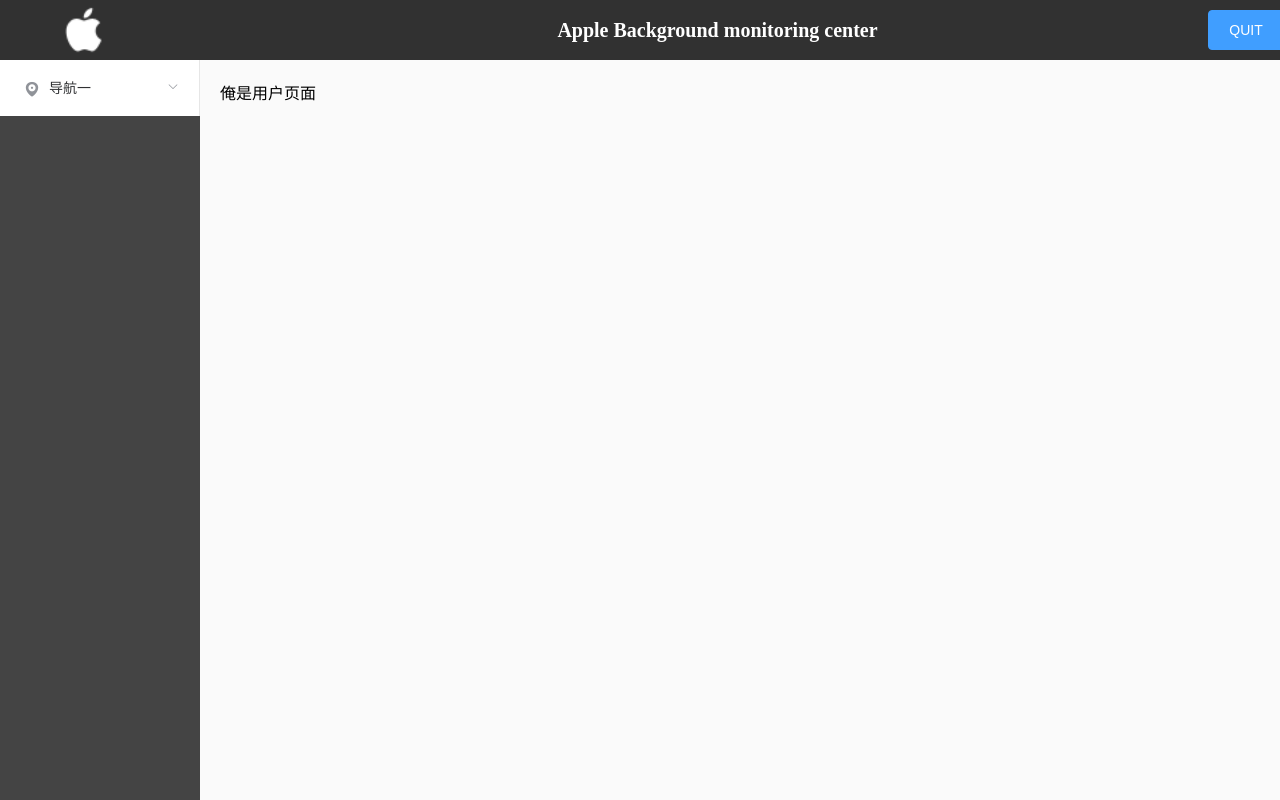
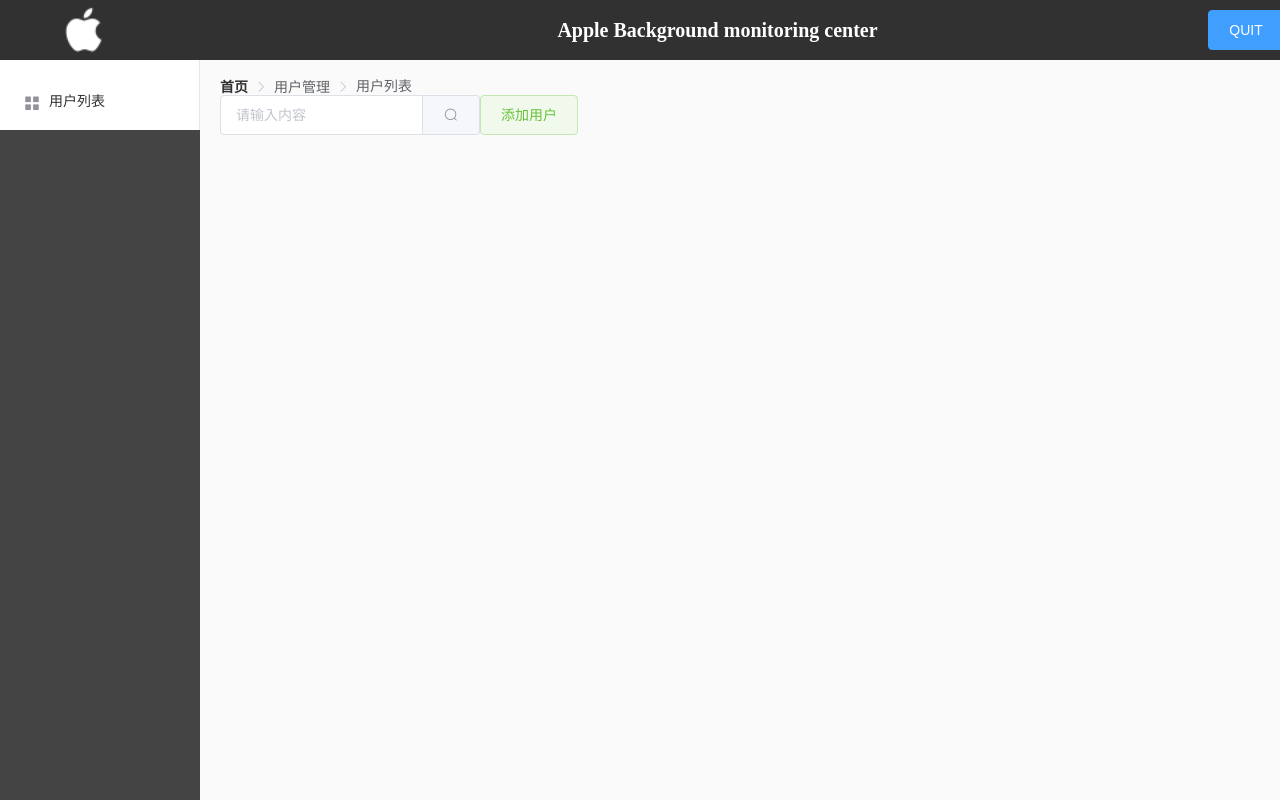
Before and after one commit to itdolphin/manager1.0, a Vue app: page /#/users in a window 1280 px wide. Built offline with nearby package versions, Linux system fonts and the light colour scheme.

Commit message:
users主体初步尝试

```diff
--- a/src/components/index.vue
+++ b/src/components/index.vue
@@ -23,7 +23,6 @@
           default-active="2"
           class="el-menu-vertical-demo"
         >
-          <el-submenu index="1">
             <template slot="title">
               <i class="el-icon-location"></i>
               <span>导航一</span>
@@ -31,8 +30,6 @@
             <el-menu-item-group>
               <el-menu-item index="users"><i class="el-icon-menu"></i>用户列表</el-menu-item>
             </el-menu-item-group>
-          </el-submenu>
-
 
         </el-menu>
       </el-aside>
--- a/src/components/users.vue
+++ b/src/components/users.vue
@@ -1,13 +1,37 @@
 <template>
-    <div>俺是用户页面</div>
+  <div>
+    <!-- 面包屑结构 -->
+    <el-breadcrumb separator-class="el-icon-arrow-right">
+      <el-breadcrumb-item :to="{ path: '/' }">首页</el-breadcrumb-item>
+      <el-breadcrumb-item>用户管理</el-breadcrumb-item>
+      <el-breadcrumb-item>用户列表</el-breadcrumb-item>
+    </el-breadcrumb>
+    <!--(栅格) 输入框/按钮 -->
+    <el-row>
+      <el-col :span="6">
+        <div class="grid-content bg-purple">
+          <el-input placeholder="请输入内容" v-model="input3" class="input-with-select">
+            <el-button slot="append" icon="el-icon-search"></el-button>
+          </el-input>
+        </div>
+      </el-col>
+      <el-col :span="6">
+        <div class="grid-content bg-purple-light">
+            <el-button type="success" plain>添加用户</el-button>
+        </div>
+      </el-col>
+    </el-row>
+    <!-- 表格结构 -->
+
+    <!-- 分页/选页容量 -->
+  </div>
 </template>
 
 <script>
 export default {
-    name:"users"
-}
+  name: "users"
+};
 </script>
 
 <style>
-
 </style>
```
